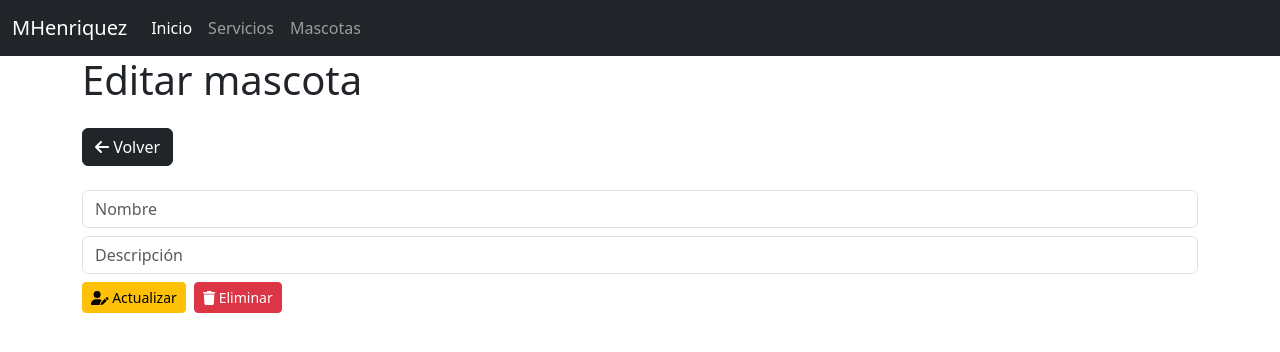
After one commit to manuelhm1993/mh-fundamentos-nodejs, a Node server app: template src/views/mascotas/edit.ejs in a window 1280 px wide. The commit adds this page. Shown: the top 352 px of the page. Run offline with Node 20, Linux system fonts and the light colour scheme; the template is opened without the code that fills it, so the values that code supplies are empty; some libraries are stand-ins or nearby versions.

Commit message:
Módulo edit terminado, ya se muestran los detalles del elemento seleccionado en el formulario de edición

```diff
--- /dev/null
+++ b/src/views/mascotas/edit.ejs
@@ -0,0 +1,56 @@
+<%- include('./../template/header.ejs', { title: 'Mascotas - Edit' }) -%>
+
+<div class="container">
+    <h1>Editar mascota</h1>
+
+    <div class="d-grid gap-2 d-md-block my-4">
+        <a class="btn btn-dark" href="/mascotas/<%= mascota._id %>" role="button">
+            <i class="fa-solid fa-arrow-left"></i> Volver
+        </a>
+    </div>
+
+    <form action="" method="get" id="update-form">
+        <div class="mb-2">
+            <input
+            type="text"
+            class="form-control"
+            name="nombre"
+            placeholder="Nombre"
+            value="<%= mascota.nombre %>"
+            required>
+        </div>
+
+        <div class="mb-2">
+            <input
+            type="text"
+            class="form-control"
+            name="descripcion"
+            placeholder="Descripción"
+            value="<%= mascota.descripcion %>"
+            required>
+        </div>
+
+        <input type="hidden" name="_id" value="<%= mascota._id %>">
+    </form>
+
+    <div class="d-flex justify-content-start">
+        <button
+        class="btn btn-sm btn-warning me-2"
+        title="Actualizar"
+        aria-label="Actualizar"
+        type="submit"
+        form="update-form">
+            <i class="fa-solid fa-user-pen"></i> Actualizar
+        </button>
+
+        <form action="" method="get">
+            <input type="hidden" name="_id" value="<%= mascota._id %>">
+
+            <button class="btn btn-sm btn-danger" title="Eliminar" aria-label="Eliminar" type="submit">
+                <i class="fa-solid fa-trash"></i> Eliminar
+            </button>
+        </form>
+    </div>
+</div>
+
+<%- include('./../template/footer.ejs') -%>
--- a/src/views/mascotas/show.ejs
+++ b/src/views/mascotas/show.ejs
@@ -28,8 +28,8 @@
                         <td><%= mascota.descripcion %></td>
                         <td>
                             <a
-                            class="btn btn-sm btn-warning"
-                            href="/mascotas/<%= mascota._id %>"
+                            class="btn btn-sm btn-info"
+                            href="/mascotas/<%= mascota._id %>/edit"
                             role="button"
                             title="Editar"
                             aria-label="Editar"
```
Also changed, not shown: src/router/Mascotas.js (+22 -0 lines).
